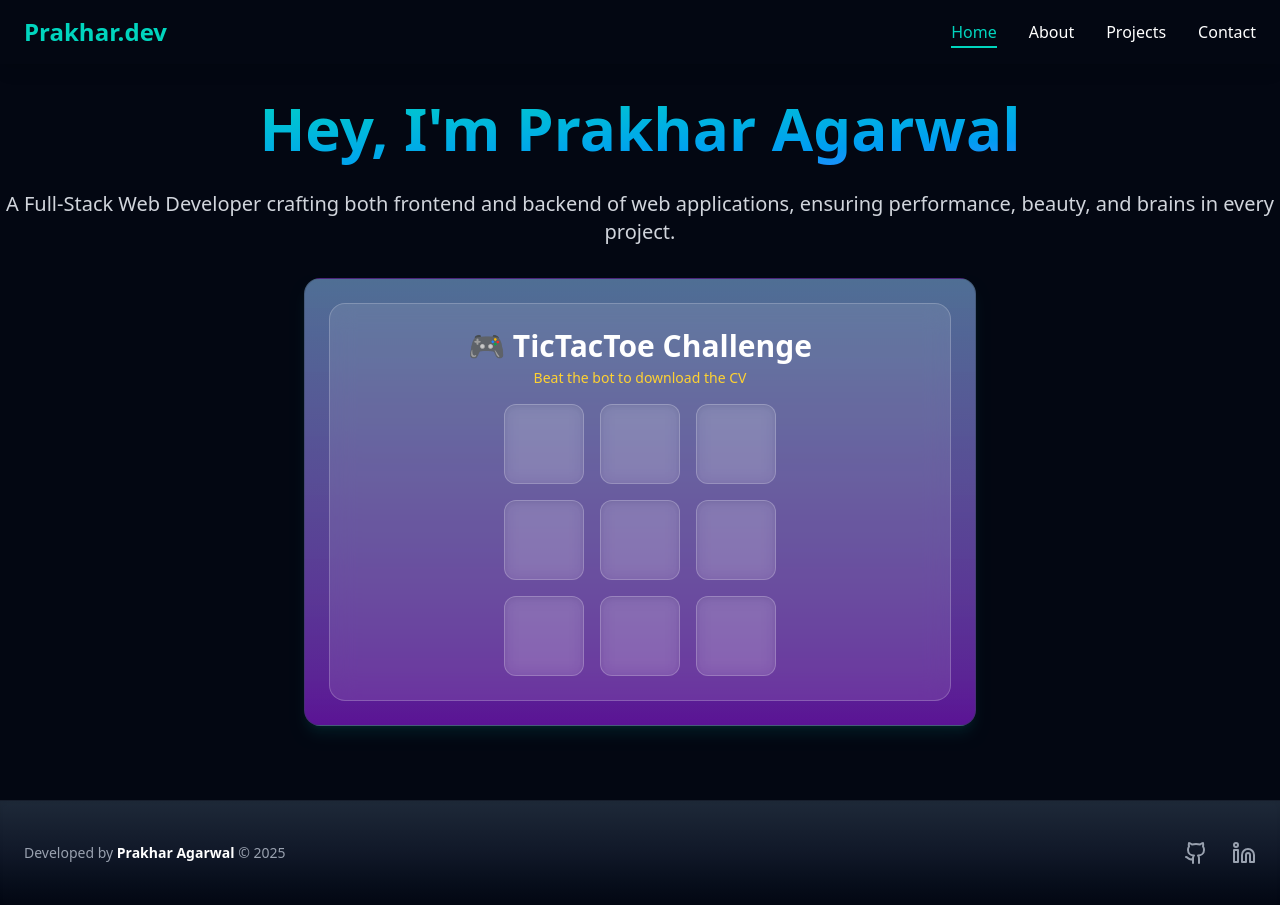
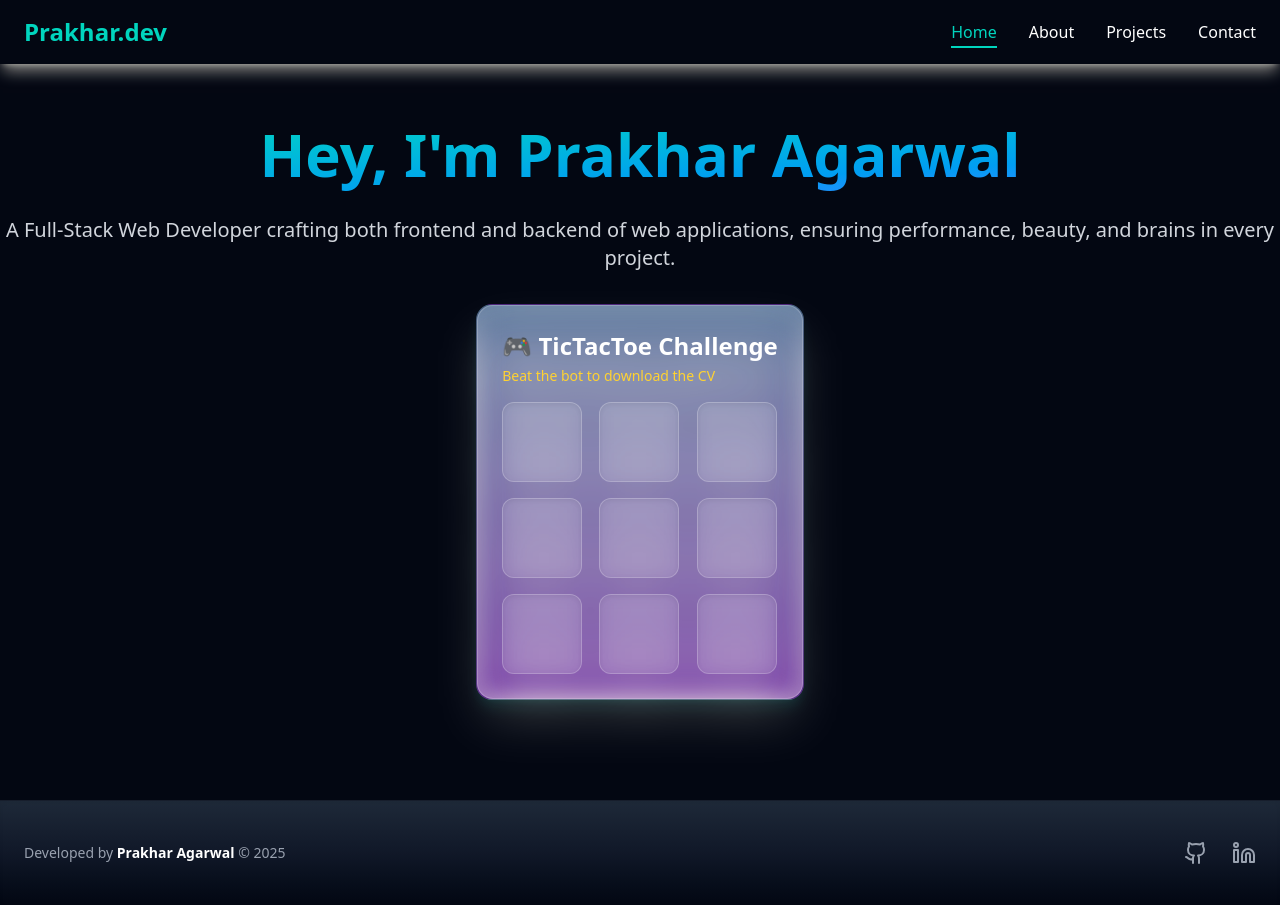
Before and after one commit to prwkhar/Portfolio, a Next.js app: page / in a window 1280 px wide. Built offline with nearby package versions, Linux system fonts and the light colour scheme.

Commit message:
ui changes

```diff
--- a/src/app/about/page.js
+++ b/src/app/about/page.js
@@ -98,7 +98,7 @@ export default function About() {
       </motion.h2>
 
       <motion.div
-        className="max-w-6xl mx-auto grid grid-cols-2 sm:grid-cols-3 md:grid-cols-4 lg:grid-cols-5 xl:grid-cols-6 gap-6"
+        className="max-w-6xl mx-auto grid grid-cols-4 sm:grid-cols-4 md:grid-cols-4 lg:grid-cols-5 xl:grid-cols-6 gap-6"
         initial="hidden"
         whileInView="visible"
         variants={{
@@ -115,7 +115,7 @@ export default function About() {
           return (
             <motion.div
               key={index}
-              className="p-6 rounded-xl bg-zinc-800 hover:bg-amber-500/80 shadow-xl text-white flex flex-col items-center justify-center transform hover:scale-110 transition-all duration-300 cursor-pointer group"
+              className="md:p-6 p-3 rounded-xl bg-gradient-to-tl from-amber-300 to-red-500 shadow-lg shadow-blue-500 md:shadow-amber-200/50 md:hover:bg-amber-500/80 text-white flex flex-col items-center justify-center transform hover:scale-110 transition-all duration-300 cursor-pointer group animate-bounce"
               whileHover={{ scale: 1.1 }}
               variants={{
                 hidden: { opacity: 0, scale: 0.8 },
--- a/src/app/page.js
+++ b/src/app/page.js
@@ -25,7 +25,7 @@ export default function Home() {
 
       <motion.div
         transition={{ type: "spring", stiffness: 300 }}
-        className="bg-gray-900 p-6 mt-5 rounded-2xl shadow-lg shadow-teal-500/10 bg-gradient-to-b from-blue-300/50 to-purple-800/80  backdrop-blur-sm border border-gray-700/40 w-full max-w-2xl mx-auto mb-10"
+        className="bg-gray-900  mt-5 rounded-2xl shadow-lg shadow-teal-500/10 bg-gradient-to-b from-blue-300/50 to-purple-800/80  backdrop-blur-sm border border-gray-700/40 max-wd-[70%] md:max-w-2xl mx-auto mb-10"
       >
         <Tictactoe />
       </motion.div>
--- a/src/components/Navbar.js
+++ b/src/components/Navbar.js
@@ -18,7 +18,7 @@ export default function Navbar() {
   const pathname = usePathname();
 
   return (
-    <nav className="fixed top-0 w-full z-50 bg-gray-950 text-white shadow-lg ">
+    <nav className="fixed top-0 w-full z-50 bg-gray-950 text-white shadow-lg shadow-amber-50/50">
       <div className="max-w-7xl mx-auto px-6 py-4 flex justify-between items-center">
         <Link
           href="/"
@@ -62,11 +62,12 @@ export default function Navbar() {
 
       {/* Mobile Menu */}
       {menuOpen && (
+        <div className="fixed top-15 right-0 w-[50%] mr-3 ">
         <motion.div
-          initial={{ height: 0, opacity: 0 }}
-          animate={{ height: "auto", opacity: 1 }}
-          exit={{ height: 0, opacity: 0 }}
-          className="md:hidden flex flex-col items-center gap-4 py-4 bg-gray-950 text-white"
+          initial={{ height: "100%", opacity: 0.5 ,width: 0}}
+          animate={{ height: "100%", opacity: 1, width: "100%" }}
+          exit={{ height: 0, opacity: 0, width: 0}}
+          className="md:hidden flex flex-col rounded-2xl shadow-xl shadow-amber-400 border-2 border-purple-400/50 bg-gradient-to-bl from-blue-600 to-red-600 items-center w-full gap-4 py-4 text-white"
         >
           {navLinks.map((link) => (
             <Link
@@ -83,6 +84,7 @@ export default function Navbar() {
             </Link>
           ))}
         </motion.div>
+        </div>
       )}
     </nav>
   );
--- a/src/components/tictactoe.js
+++ b/src/components/tictactoe.js
@@ -90,9 +90,9 @@ export default function Tictactoe() {
       initial={{ opacity: 0, scale: 0.95 }}
       animate={{ opacity: 1, scale: 1 }}
       transition={{ duration: 0.6, ease: "easeOut" }}
-      className="flex flex-col items-center justify-center bg-white/10 backdrop-blur-md border border-white/20 rounded-2xl p-6 w-full"
+      className="flex flex-col items-cente drop-shadow-2xl drop-shadow-amber-50 justify-center bg-white/10 backdrop-blur-md border border-white/20 rounded-2xl p-6"
     >
-      <h1 className="text-3xl font-bold text-white mb-1">🎮 TicTacToe Challenge</h1>
+      <p className="text-2xl font-bold text-white mb-1">🎮 TicTacToe Challenge</p>
       <p className="text-sm text-amber-300 mb-4">Beat the bot to download the CV</p>
 
       <div className="grid grid-cols-3 gap-4">
```
